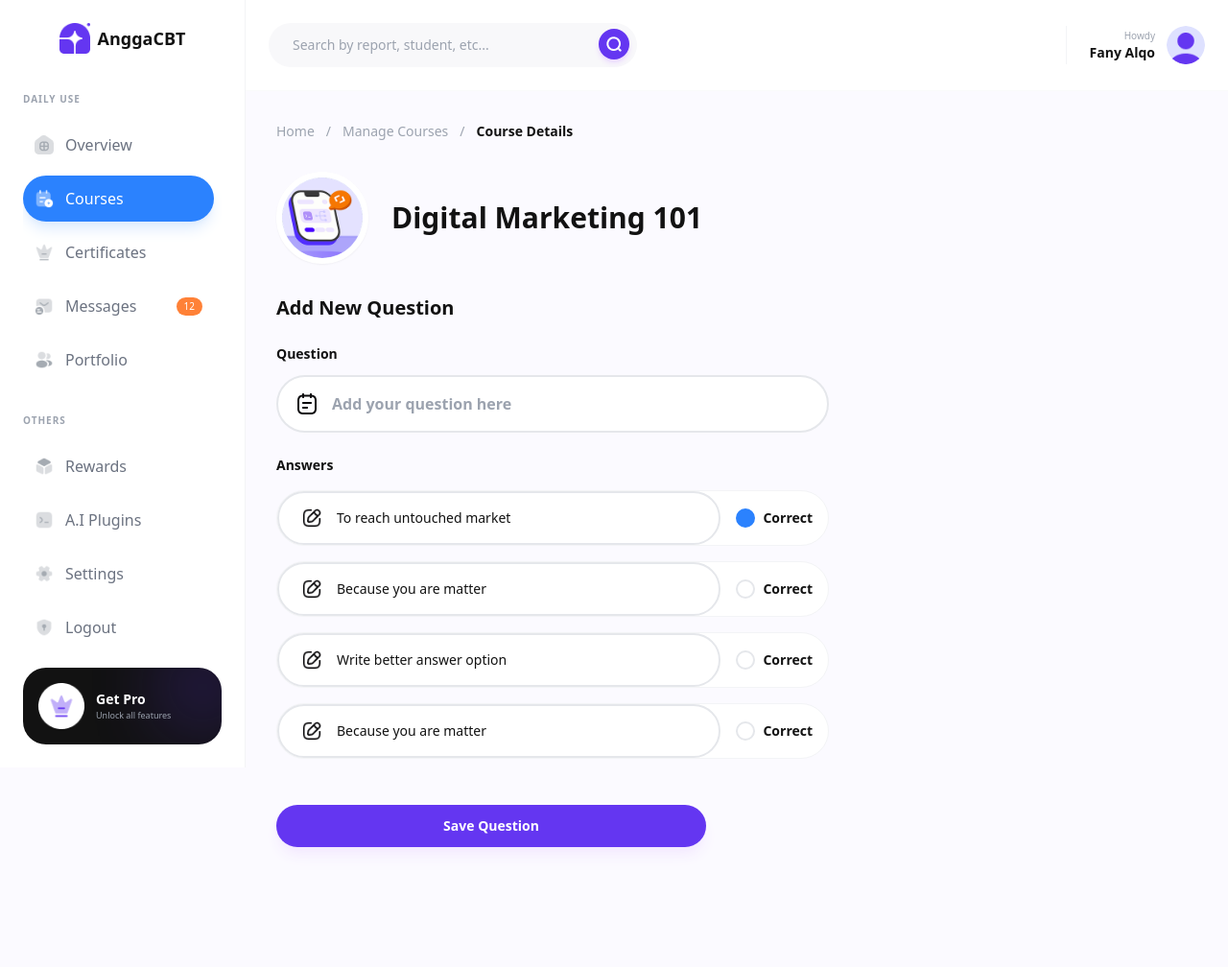
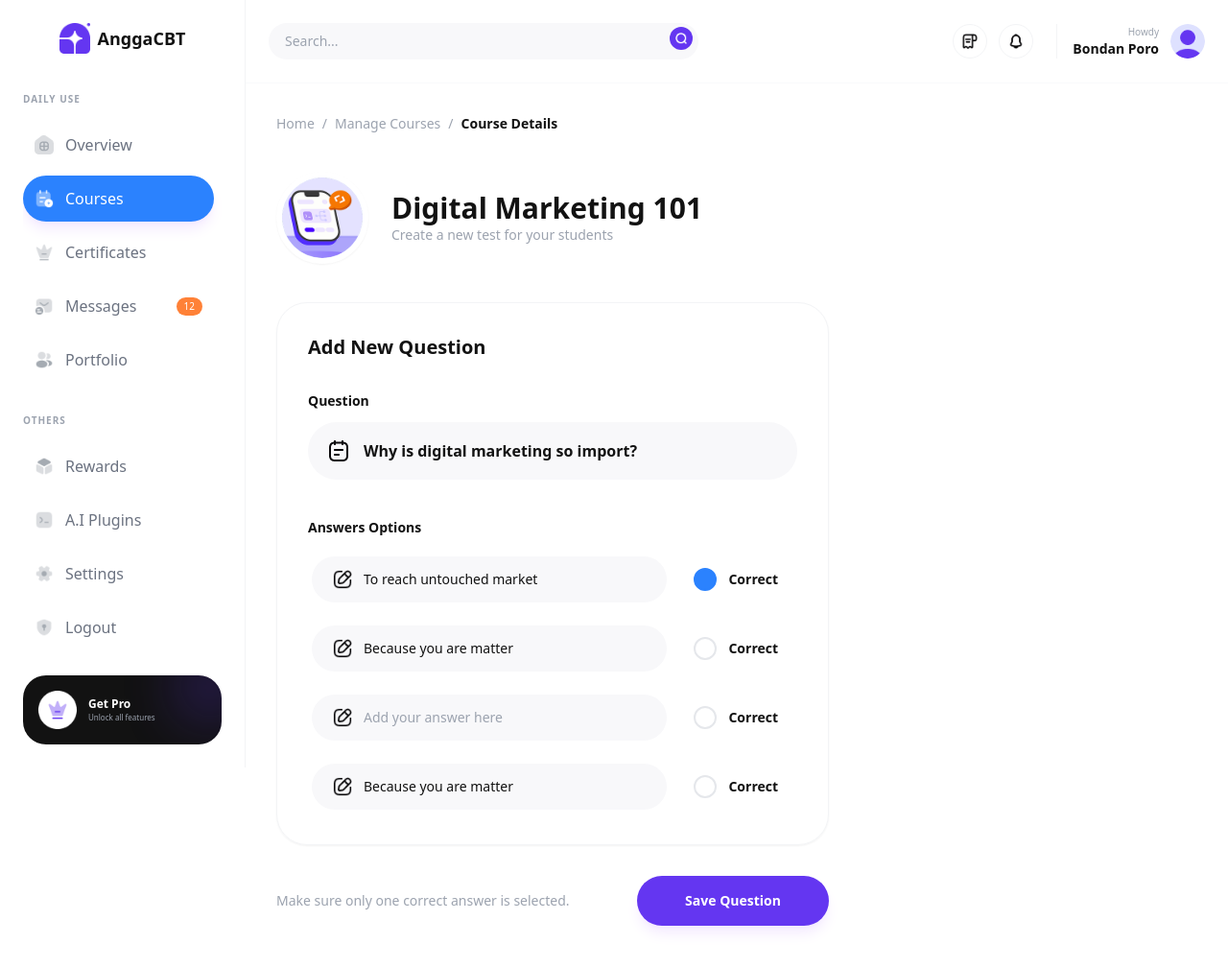
Before and after one commit to Liliang10/Web-AnggaCBT, a website: page addQuestion.html in a window 1280 px wide. Shown: the whole page at 96% size. Before the commit the page ends 915 px from the top, so only its background shows below. Drawn offline with nearby package versions, Linux system fonts and the light colour scheme.

Commit message:
Update addQuestion.html

```diff
--- a/addQuestion.html
+++ b/addQuestion.html
@@ -7,13 +7,21 @@
     <title>Add Question - AnggaCBT</title>
     <script defer src="https://unpkg.com/alpinejs@3.x.x/dist/cdn.min.js"></script>
 </head>
-<body class="bg-[#FBFAFF] font-sans antialiased text-[#121212] overflow-x-hidden">
+<body class="bg-[FBFAFF] font-sans antialiased text-[#121212]" x-data="{ sideBarOpen: false }">
 
     <div class="flex min-h-screen">
-        <aside class="w-64 bg-white border-r border-gray-100 flex flex-col p-6 sticky top-0 h-screen">
-            <div class="flex items-center justify-center gap-2 font-bold text-lg mb-10">
-                <img src="images/logo.png" alt="logo" class="w-8">
-                <p>AnggaCBT</p>
+        <aside
+            :class="sideBarOpen ? 'translate-x-0' : '-translate-x-full'"
+            class="fixed inset-y-0 left-0 z-50 w-64 bg-white border-r border-gray-100 flex flex-col p-6 transition-transform duration-300 transform lg:translate-x-0 lg:sticky lg:top-0 lg:h-screen">
+
+            <div class="flex items-center justify-between lg:justify-center gap-2 font-bold text-lg mb-10">
+                <div class="flex items-center gap-2">
+                    <img src="images/logo.png" alt="logo" class="w-8">
+                    <p>AnggaCBT</p>
+                </div>
+                <button @click="sideBarOpen = false" class="lg:hidden">
+                    <svg class="w-6 h-6" fill="none" stroke="currentColor" viewBox="0 0 24 24"><path stroke-linecap="round" stroke-linejoin="round" stroke-width="2" d="M6 18L18 6M6 6l12 12"></path></svg>
+                </button>
             </div>
 
             <div class="flex flex-col gap-8 overflow-y-auto flex-1 custom-scrollbar pr-2">
@@ -26,12 +34,12 @@
                             </a>
                         </li>
                         <li>
-                            <a href="#" class="flex items-center gap-3 p-3 bg-[#2B82FE] text-white rounded-full font-medium shadow-lg shadow-blue-100">
-                                <img src="images/courses.png" alt="" class="w-5 filter brightness-0 invert"> Courses
+                            <a href="#" class="flex items-center gap-3 p-3 bg-[#2B82FE] text-white rounded-full font-medium shadow-lg shadow-purple-100">
+                                <img src="images/courses.png" alt="" class="w-5"> Courses
                             </a>
                         </li>
                         <li>
-                            <a href="#" class="flex items-center gap-3 p-3 text-gray-500 hover:text-[#6436F1] font-medium">
+                            <a href="#" class="flex items-center gap-3 p-3 text-gray-500 hover:text-[#6436F1] font-medium transition-all">
                                 <img src="images/certificates.png" alt="" class="w-5"> Certificates
                             </a>
                         </li>
@@ -44,7 +52,7 @@
                             </a>
                         </li>
                         <li>
-                            <a href="#" class="flex items-center gap-3 p-3 text-gray-500 hover:text-[#6436F1] font-medium">
+                            <a href="#" class="flex items-center gap-3 p-3 text-gray-500 hover:text-[#6436F1] font-medium transition-all">
                                 <img src="images/portfolio.png" alt="" class="w-5"> Portfolio
                             </a>
                         </li>
@@ -64,126 +72,152 @@
 
             <div class="mt-6 bg-[#121212] rounded-3xl p-4 relative overflow-hidden group">
                 <div class="relative z-10 flex items-center gap-3">
-                    <img src="images/crown.png" alt="crown" class="w-12 h-12">
+                    <img src="images/crown.png" alt="crown" class="w-10 h-10">
                     <div>
-                        <p class="text-white font-bold text-sm">Get Pro</p>
-                        <p class="text-gray-400 text-[9px]">Unlock all features</p>
+                        <p class="text-white font-bold text-xs">Get Pro</p>
+                        <p class="text-gray-400 text-[8px]">Unlock all features</p>
                     </div>
                 </div>
-                <div class="absolute -right-5 -top-5 w-20 h-20 bg-[#6436F1] blur-[40px] opacity-30"></div>
+                <div class="absolute -right-5 -top-5 w-16 h-16 bg-[#6436F1] blur-[30px] opacity-30"></div>
             </div>
         </aside>
 
-        <main class="flex-1 flex flex-col">
-            <header class="bg-white p-6 flex items-center justify-between border-b border-gray-50">
-                <div class="relative w-96">
-                    <input type="text" placeholder="Search by report, student, etc..." class="w-full bg-[#F8F8FA] rounded-full py-3 px-6 outline-none text-sm border border-transparent focus:border-gray-200">
-                    <button class="absolute right-2 top-1.5 bg-[#6436F1] p-2 rounded-full shadow-md shadow-purple-200">
-                        <img src="images/search.png" alt="search" class="w-4 h-4 filter brightness-0 invert">
+        <div x-show="sideBarOpen" @click="sideBarOpen = false" class="fixed inset-0 bg-black bg-opacity-50 z-40 lg:hidden"></div>
+
+        <main class="flex-1 min-w-0 flex flex-col w-full">
+            <header class="bg-white p-4 md:p-6 flex items-center justify-between border-b border-gray-50 gap-2 md:gap-4">
+                <div class="flex items-center gap-2 md:gap-4 flex-1">
+                    <button @click="sideBarOpen = true" class="md:hidden p-2 bg-gray-50 rounded-lg shrink-0">
+                        <svg class="w-6 h-6" fill="none" stroke="currentColor" viewBox="0 0 24 24">
+                            <path stroke-linecap="round" stroke-linejoin="round" stroke-width="2" d="M4 6h16M4 12h16m-7 6h7"></path>
+                        </svg>
                     </button>
+
+                    <div class="relative w-full max-w-[160px] sm:max-w-xs md:max-w-sm lg:max-w-md">
+                        <input type="text" placeholder="Search..."
+                            class="w-full bg-[#F8F8FA] rounded-full py-2 pl-4 pr-10 outline-none text-xs sm:text-sm border border-transparent focus:border-gray-200">
+                        <button class="absolute right-1.5 top-1 bg-[#6436F1] p-1.5 rounded-full">
+                            <img src="images/search.png" alt="search" class="w-3 h-3">
+                        </button>
+                    </div>
                 </div>
 
-                <div class="flex items-center gap-6">
-                    <div class="flex items-center gap-3 border-l pl-6 border-gray-100">
+                <div class="flex items-center gap-2 md:gap-6 shrink-0">
+                    <div class="flex gap-1 md:gap-3">
+                        <button class="w-8 h-8 md:w-9 md:h-9 flex items-center justify-center border border-gray-100 rounded-full hover:bg-gray-50">
+                            <img src="images/receipt.png" class="w-3.5 md:w-4">
+                        </button>
+                        <button class="w-8 h-8 md:w-9 md:h-9 flex items-center justify-center border border-gray-100 rounded-full hover:bg-gray-50">
+                            <img src="images/notification.png" class="w-3.5 md:w-4">
+                        </button>
+                    </div>
+
+                    <div class="flex items-center gap-2 md:gap-3 border-l pl-2 md:pl-4 border-gray-100">
                         <div class="text-right">
-                            <p class="text-[10px] text-gray-400">Howdy</p>
-                            <p class="text-sm font-bold text-[#121212]">Fany Alqo</p>
+                            <p class="text-[10px] text-gray-400 hidden sm:block">Howdy</p>
+                            <p class="text-[11px] sm:text-sm font-bold leading-tight">Bondan Poro</p>
                         </div>
-                        <img src="images/profile_picture.png" alt="profile" class="w-10 h-10 rounded-full object-cover">
+                        <img src="images/profile_picture.png" alt="profile" class="w-8 h-8 md:w-9 md:h-9 rounded-full object-cover">
                     </div>
                 </div>
             </header>
 
-            <section class="p-8 w-full">
-                <nav class="flex items-center gap-3 text-sm text-gray-400 mb-8">
-                    <a href="#" class="hover:text-[#6436F1] transition-colors">Home</a>
+            <section class="p-4 sm:p-6 lg:p-8 max-w-6xl mx-auto w-full">
+                <nav class="flex items-center gap-2 text-xs sm:text-sm text-gray-400 mb-8 overflow-x-auto whitespace-nowrap pb-2">
+                    <a href="#" class="hover:text-[#6436F1]">Home</a>
                     <span>/</span>
-                    <a href="manageCourses.html" class="hover:text-[#6436F1] transition-colors">Manage Courses</a>
+                    <a href="manageCourses.html" class="hover:text-[#6436F1]">Manage Courses</a>
                     <span>/</span>
                     <span class="text-[#121212] font-semibold">Course Details</span>
                 </nav>
 
-                <div class="flex items-center gap-6 mb-8">
-                    <div class="relative">
-                        <div class="w-24 h-24 bg-[#E0E9FF] rounded-full flex items-center justify-center overflow-hidden border-[6px] border-white shadow-sm">
+                <div class="flex flex-col sm:flex-row items-center gap-4 sm:gap-6 mb-10 text-center sm:text-left">
+                    <div class="shrink-0">
+                        <div class="w-20 h-20 sm:w-24 sm:h-24 bg-[#E0E9FF] rounded-full flex items-center justify-center overflow-hidden border-[6px] border-white shadow-sm">
                             <img src="images/BigWebDevelopment.png" alt="Course Thumbnail" class="w-full h-full object-cover">
                         </div>
                     </div>
                     <div>
-                        <h1 class="text-3xl font-extrabold text-[#121212]">Digital Marketing 101</h1>
+                        <h1 class="text-2xl sm:text-3xl font-extrabold text-[#121212]">Digital Marketing 101</h1>
+                        <p class="text-sm text-gray-400 font-medium">Create a new test for your students</p>
                     </div>
                 </div>
 
                 <form class="flex flex-col gap-8 max-w-xl">
-                    <div>
-                        <h2 class="text-xl font-bold mb-6">Add New Question</h2>
+                    <div class="p-6 sm:p-8 rounded-[32px] border border-gray-100 shadow-sm">
+                        <h2 class="text-xl font-bold mb-8">Add New Question</h2>
 
-                        <div class="flex flex-col gap-3 mb-6">
+                        <div class="flex flex-col gap-3 mb-10">
                             <label class="font-bold text-sm text-[#121212]">Question</label>
                             <div class="relative">
                                 <div class="absolute left-5 top-1/2 -translate-y-1/2">
                                     <img src="images/note-text.png" class="w-6 h-6" alt="icon">
                                 </div>
-                                <input type="text" placeholder="Add your question here"
-                                    class="w-full bg-white border-2 border-gray-200 rounded-full py-4 pl-14 pr-6 outline-none focus:border-[#6436F1] transition-all font-semibold">
+                                <input type="text" placeholder="Add your question here" value="Why is digital marketing so import?"
+                                    class="w-full bg-[#F8F8FA] border-2 border-transparent rounded-full py-4 pl-14 pr-6 outline-none focus:border-[#6436F1] focus:bg-white transition-all font-semibold">
                             </div>
                         </div>
 
                         <div class="flex flex-col gap-4">
-                            <label class="font-bold text-sm text-[#121212]">Answers</label>
+                            <label class="font-bold text-sm text-[#121212]">Answers Options</label>
 
-                            <div class="flex items-center justify-between gap-4 bg-white border border-gray-100 rounded-full">
-                                <div class="relative flex items-center gap-4 flex-1 p-4 border-2 border-gray-200 rounded-full transition-all focus-within:border-[#6436F1] focus-within:border-2">
-                                    <img src="images/edit.png" class="w-5 h-5 ml-2" alt="icon">
-                                    <input type="text" value="To reach untouched market" class="w-full outline-none font-medium text-sm bg-transparent">
+                            <div class="flex flex-col md:flex-row items-start md:items-center gap-3 p-1">
+                                <div class="relative flex items-center gap-3 flex-1 w-full bg-[#F8F8FA] border-2 border-transparent rounded-full px-5 py-3 transition-all focus-within:border-[#6436F1] focus-within:bg-white">
+                                    <img src="images/edit.png" class="w-5 h-5 shrink-0" alt="icon">
+                                    <input type="text" name="answer_1" placeholder="Add your answer here" value="To reach untouched market" class="w-full outline-none font-medium text-sm bg-transparent">
                                 </div>
-                                <label class="flex items-center gap-2 cursor-pointer pr-4">
-                                    <input type="radio" name="correct_answer" class="hidden peer" checked>
-                                    <div class="w-5 h-5 border-2 border-gray-200 rounded-full peer-checked:bg-[#2B82FE] peer-checked:border-[#2B82FE] transition-all"></div>
-                                    <span class="text-sm font-bold text-[#121212]">Correct</span>
+                                <label class="flex items-center gap-3 cursor-pointer px-4 py-2 shrink-0 self-end md:self-center">
+                                    <span class="text-xs font-bold text-gray-400 uppercase tracking-wider md:hidden">Correct?</span>
+                                    <input type="radio" name="correct_answer" value="1" checked class="hidden peer">
+                                    <div class="w-6 h-6 border-2 border-gray-200 rounded-full peer-checked:bg-[#2B82FE] peer-checked:border-[#2B82FE] transition-all"></div>
+                                    <span class="text-sm font-bold text-[#121212] hidden md:block">Correct</span>
                                 </label>
                             </div>
 
-                            <div class="flex items-center justify-between gap-4 bg-white border border-gray-100 rounded-full">
-                                <div class="relative flex items-center gap-4 flex-1 p-4 border-2 border-gray-200 rounded-full transition-all focus-within:border-[#6436F1] focus-within:border-2">
-                                    <img src="images/edit.png" class="w-5 h-5 ml-2" alt="icon">
-                                    <input type="text" value="Because you are matter" class="w-full outline-none font-medium text-sm bg-transparent">
+                            <div class="flex flex-col md:flex-row items-start md:items-center gap-3 p-1">
+                                <div class="relative flex items-center gap-3 flex-1 w-full bg-[#F8F8FA] border-2 border-transparent rounded-full px-5 py-3 transition-all focus-within:border-[#6436F1] focus-within:bg-white">
+                                    <img src="images/edit.png" class="w-5 h-5 shrink-0" alt="icon">
+                                    <input type="text" name="answer_2" placeholder="Add your answer here" value="Because you are matter" class="w-full outline-none font-medium text-sm bg-transparent">
                                 </div>
-                                <label class="flex items-center gap-2 cursor-pointer pr-4">
-                                    <input type="radio" name="correct_answer" class="hidden peer">
-                                    <div class="w-5 h-5 border-2 border-gray-200 rounded-full peer-checked:bg-[#2B82FE] peer-checked:border-[#2B82FE] transition-all"></div>
-                                    <span class="text-sm font-bold text-[#121212]">Correct</span>
+                                <label class="flex items-center gap-3 cursor-pointer px-4 py-2 shrink-0 self-end md:self-center">
+                                    <span class="text-xs font-bold text-gray-400 uppercase tracking-wider md:hidden">Correct?</span>
+                                    <input type="radio" name="correct_answer" value="2" class="hidden peer">
+                                    <div class="w-6 h-6 border-2 border-gray-200 rounded-full peer-checked:bg-[#2B82FE] peer-checked:border-[#2B82FE] transition-all"></div>
+                                    <span class="text-sm font-bold text-[#121212] hidden md:block">Correct</span>
                                 </label>
                             </div>
 
-                            <div class="flex items-center justify-between gap-4 bg-white border border-gray-100 rounded-full">
-                                <div class="relative flex items-center gap-4 flex-1 p-4 border-2 border-gray-200 rounded-full transition-all focus-within:border-[#6436F1] focus-within:border-2">
-                                    <img src="images/edit.png" class="w-5 h-5 ml-2" alt="icon">
-                                    <input type="text" value="Write better answer option" class="w-full outline-none font-medium text-sm bg-transparent">
+                            <div class="flex flex-col md:flex-row items-start md:items-center gap-3 p-1">
+                                <div class="relative flex items-center gap-3 flex-1 w-full bg-[#F8F8FA] border-2 border-transparent rounded-full px-5 py-3 transition-all focus-within:border-[#6436F1] focus-within:bg-white">
+                                    <img src="images/edit.png" class="w-5 h-5 shrink-0" alt="icon">
+                                    <input type="text" name="answer_3" placeholder="Add your answer here" value="" class="w-full outline-none font-medium text-sm bg-transparent">
                                 </div>
-                                <label class="flex items-center gap-2 cursor-pointer pr-4">
-                                    <input type="radio" name="correct_answer" class="hidden peer">
-                                    <div class="w-5 h-5 border-2 border-gray-200 rounded-full peer-checked:bg-[#2B82FE] peer-checked:border-[#2B82FE] transition-all"></div>
-                                    <span class="text-sm font-bold text-[#121212]">Correct</span>
+                                <label class="flex items-center gap-3 cursor-pointer px-4 py-2 shrink-0 self-end md:self-center">
+                                    <span class="text-xs font-bold text-gray-400 uppercase tracking-wider md:hidden">Correct?</span>
+                                    <input type="radio" name="correct_answer" value="3" class="hidden peer">
+                                    <div class="w-6 h-6 border-2 border-gray-200 rounded-full peer-checked:bg-[#2B82FE] peer-checked:border-[#2B82FE] transition-all"></div>
+                                    <span class="text-sm font-bold text-[#121212] hidden md:block">Correct</span>
                                 </label>
                             </div>
 
-                            <div class="flex items-center justify-between gap-4 bg-white border border-gray-100 rounded-full">
-                                <div class="relative flex items-center gap-4 flex-1 p-4 border-2 border-gray-200 rounded-full transition-all focus-within:border-[#6436F1] focus-within:border-2">
-                                    <img src="images/edit.png" class="w-5 h-5 ml-2" alt="icon">
-                                    <input type="text" value="Because you are matter" class="w-full outline-none font-medium text-sm bg-transparent">
+                            <div class="flex flex-col md:flex-row items-start md:items-center gap-3 p-1">
+                                <div class="relative flex items-center gap-3 flex-1 w-full bg-[#F8F8FA] border-2 border-transparent rounded-full px-5 py-3 transition-all focus-within:border-[#6436F1] focus-within:bg-white">
+                                    <img src="images/edit.png" class="w-5 h-5 shrink-0" alt="icon">
+                                    <input type="text" name="answer_4" placeholder="Add your answer here" value="Because you are matter" class="w-full outline-none font-medium text-sm bg-transparent">
                                 </div>
-                                <label class="flex items-center gap-2 cursor-pointer pr-4">
-                                    <input type="radio" name="correct_answer" class="hidden peer">
-                                    <div class="w-5 h-5 border-2 border-gray-200 rounded-full peer-checked:bg-[#2B82FE] peer-checked:border-[#2B82FE] transition-all"></div>
-                                    <span class="text-sm font-bold text-[#121212]">Correct</span>
+                                <label class="flex items-center gap-3 cursor-pointer px-4 py-2 shrink-0 self-end md:self-center">
+                                    <span class="text-xs font-bold text-gray-400 uppercase tracking-wider md:hidden">Correct?</span>
+                                    <input type="radio" name="correct_answer" value="4" class="hidden peer">
+                                    <div class="w-6 h-6 border-2 border-gray-200 rounded-full peer-checked:bg-[#2B82FE] peer-checked:border-[#2B82FE] transition-all"></div>
+                                    <span class="text-sm font-bold text-[#121212] hidden md:block">Correct</span>
                                 </label>
                             </div>
                         </div>
                     </div>
 
-                    <div class="flex mt-4">
-                        <button type="submit" class="w-full max-w-md bg-[#6436F1] text-white py-3 rounded-full font-bold text-sm shadow-lg shadow-purple-100 hover:bg-[#5229D1] transition-all">
+                    <div class="flex flex-col sm:flex-row gap-4 items-center justify-between pb-10">
+                        <p class="text-sm text-gray-400 font-medium">Make sure only one correct answer is selected.</p>
+                        <button type="submit" class="w-full sm:w-auto min-w-[200px] bg-[#6436F1] text-white py-4 px-8 rounded-full font-bold text-sm shadow-lg shadow-purple-100 hover:bg-[#5229D1] transition-all active:scale-95">
                             Save Question
                         </button>
                     </div>
@@ -193,6 +227,9 @@
     </div>
 
     <style>
+        [x-cloak] {
+            display: none !important;
+        }
         ::-webkit-scrollbar {
             width: 6px;
         }
```
